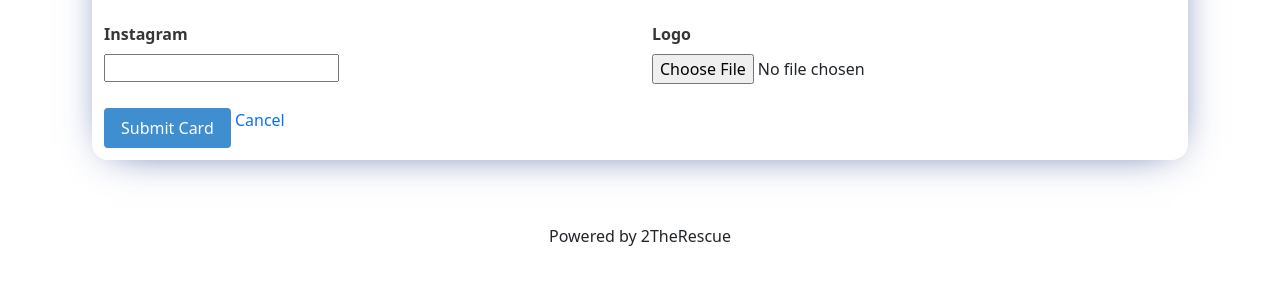
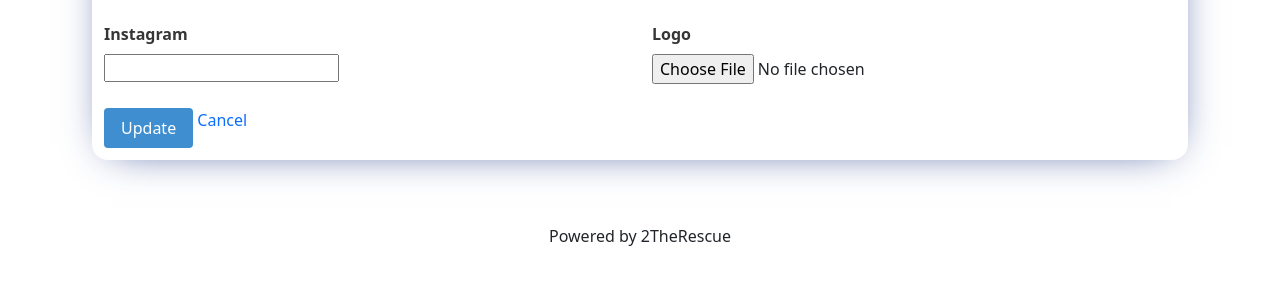
Before and after one commit to Team-Caktus/2therescue, a Django app: template templates/staff/agency.html in a window 1280 px wide. Shown: the part 1369-1669 px from the top of the page. Run offline with Django 3.2, Linux system fonts and the light colour scheme; the template is opened without the code that fills it: values that come from a table or form of the project are taken from there, others are empty; the visitor is signed in with stand-in values (Sample User, id 1); parts of the project's set-up code (start-up, migrations or seed data) failed here and were passed over.

Commit message:
button had the wrong name

```diff
--- a/templates/staff/agency.html
+++ b/templates/staff/agency.html
@@ -117,7 +117,7 @@
 
 
 <div>
-  <button class="button is-info" type="submit">Submit Card</button>
+  <button class="button is-info" type="submit">Update</button>
   <a href="{% url 'home' %}">Cancel</a>
 </div>
 </form>
```
